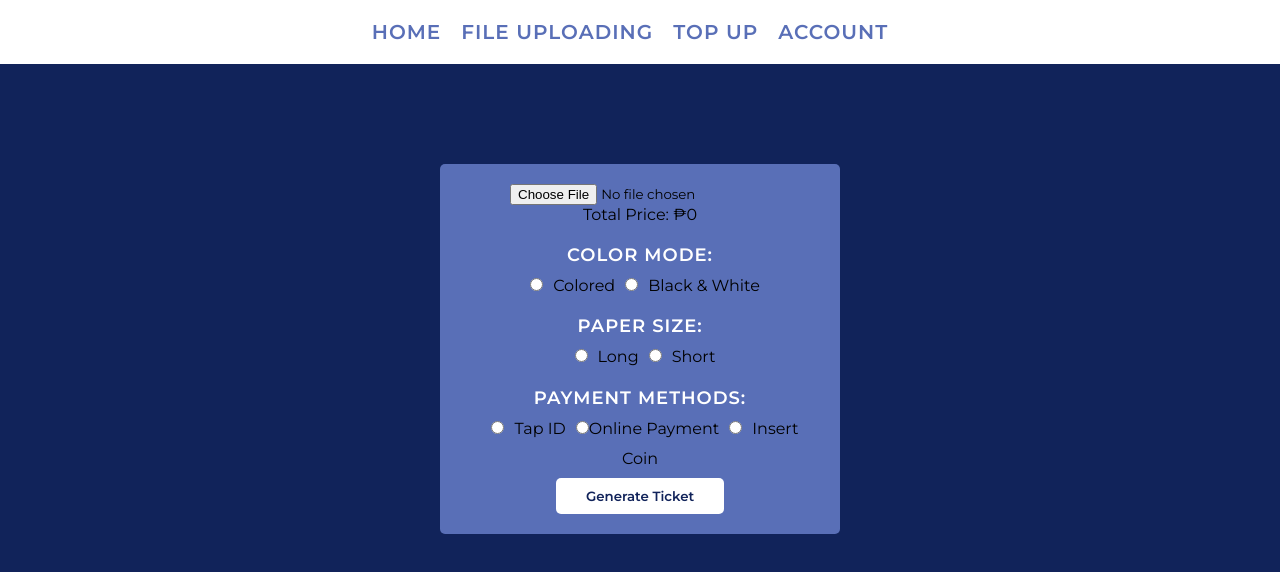
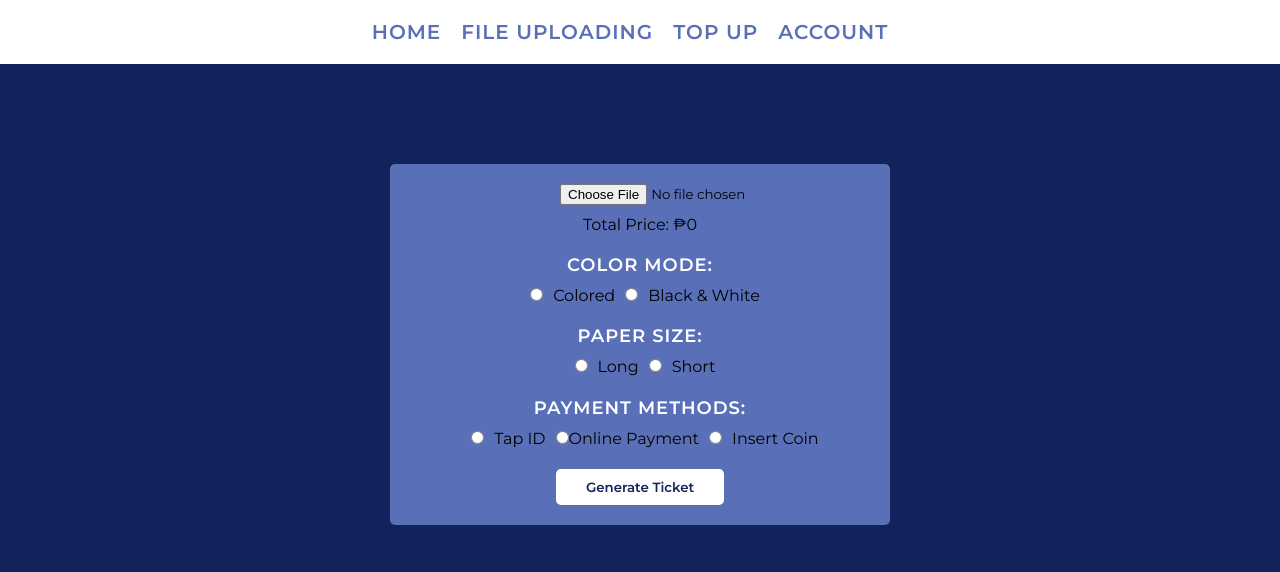
Before and after one commit to lrnzoclmb/Thesis, a React (Create React App) app in the folder my-react-app/: page /FileManagement in a window 1280 px wide. Shown: the top 572 px of the page. Built offline with nearby package versions, Linux system fonts and the light colour scheme; no server answers; the database is empty.

Commit message:
add transaction history

```diff
--- a/my-react-app/src/Accountpage.js
+++ b/my-react-app/src/Accountpage.js
@@ -71,6 +71,10 @@ function Accountpage({ userProfile }) {
           <p>Balance: ₱{balance !== null ? balance : 'Loading...'}</p>
           <button onClick={handleLogout}>Logout</button>
         </div>
+        <div>
+          <p>Transaction History</p>
+
+        </div>
       </div>
     </>
   );
--- a/my-react-app/src/filemanage.css
+++ b/my-react-app/src/filemanage.css
@@ -2,7 +2,7 @@
   background-color: #596FB7;
   padding: 20px 30px;
   margin: 100px auto 0;
-  width: 400px;
+  width: 500px;
   outline: none;
   border: none;
   border-radius: 5px;
@@ -35,6 +35,7 @@
 
 .file-management input[id="upload"] {
   margin-left: auto;
+  margin-bottom: 10px;
 }
 
 .color-mode h3,
```
